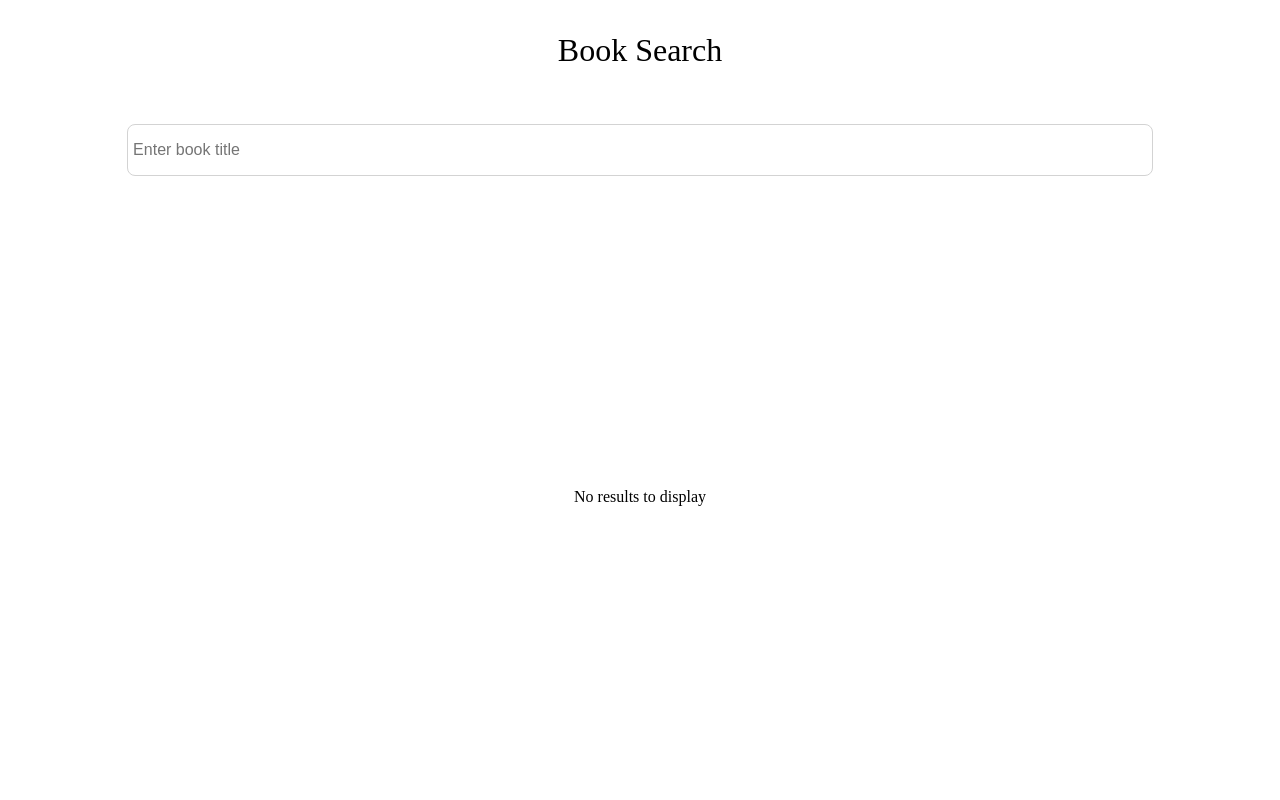
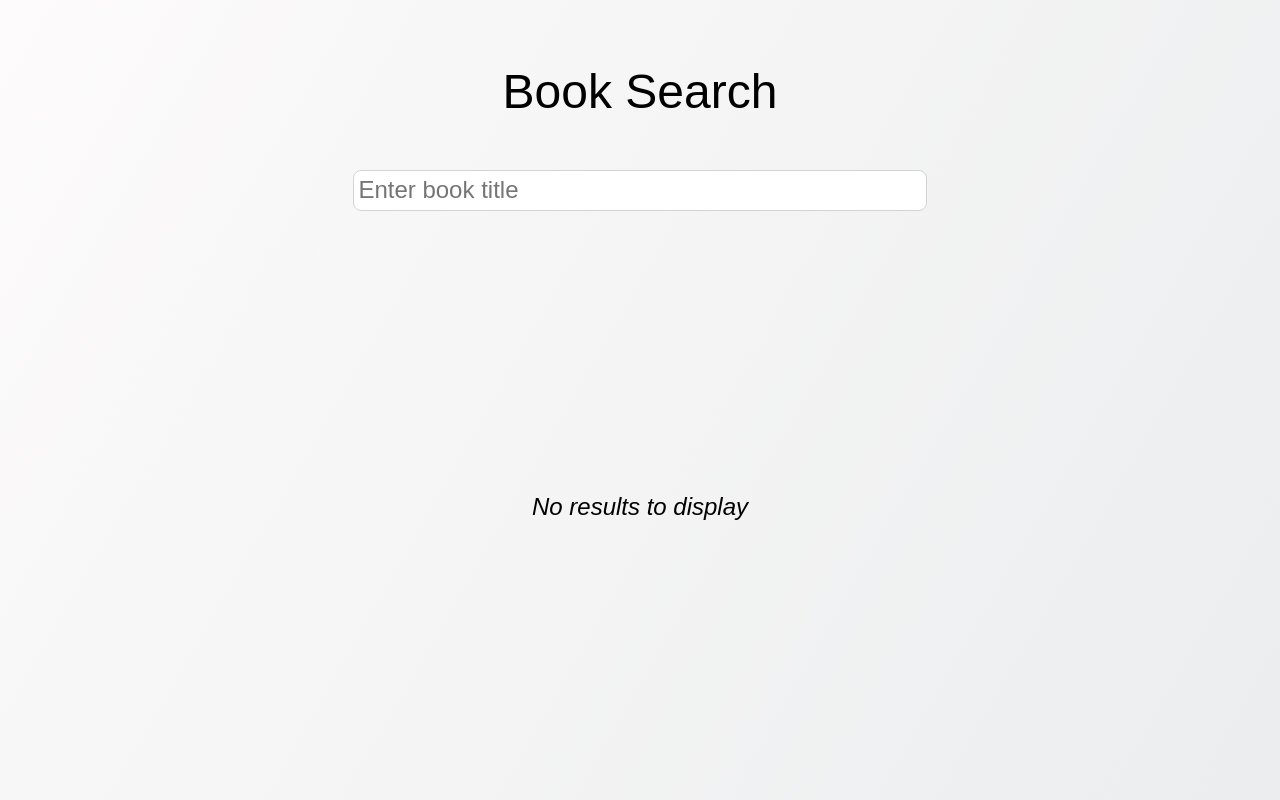
Before and after one commit to jaelee213/book-search, a React (Vite) app: page / in a window 1280 px wide. Built offline with nearby package versions, Linux system fonts and the light colour scheme.

Commit message:
Update rendered result to include author of the book

```diff
--- a/client/actions/actions.js
+++ b/client/actions/actions.js
@@ -36,7 +36,9 @@ export const getBooks = (title, prevSubs) => dispatch => {
       // first param is callback that listens to values emitted from observer.next
       (docs) => {
         // filter result by books that have title, isbn #, first publish year
-        const searchResults = docs.filter(book => book.title && book.isbn && book.first_publish_year);
+        const searchResults = docs.filter(book => {
+          return book.title && book.isbn && book.first_publish_year && book.author_name;
+        });
         dispatch(fetchSuccess(searchResults));
       },
       // second param is callback that listens to values emitted from observer.error
--- a/client/components/BookItem.jsx
+++ b/client/components/BookItem.jsx
@@ -9,11 +9,12 @@
 
 import React, { Fragment } from 'react';
 
-const BookItem = ({ index, title, isbn, publishedYear }) => {
+const BookItem = ({ index, title, isbn, publishedYear, author }) => {
 	// utilize Fragment to avoid wrapping in unnecessary div
 	return(
 		<Fragment>
 			<p className="book-title">{index + 1}. {title}</p>
+			<p className="book-info"><b><i>{author}</i></b></p>
 			<p className="book-info">Published: {publishedYear}</p>
 			<p className="book-info">ISBN: {isbn}</p>
 		</Fragment>
--- a/client/components/BookList.jsx
+++ b/client/components/BookList.jsx
@@ -45,6 +45,7 @@ const BookList = ({ isFetching, searchResults }) => {
             title={currentBook.title}
             isbn={currentBook.isbn[0]}
             publishedYear={currentBook.first_publish_year}
+            author={currentBook.author_name}
             index={index}
             />
         </div>
--- a/client/styles.css
+++ b/client/styles.css
@@ -4,11 +4,14 @@ html, body {
 	overflow-y: hidden;
 	display: flex;
 	flex: 1;
+	font-family: sans-serif;
+	background-image: linear-gradient(120deg, #fdfbfb 0%, #ebedee 100%);
 }
 
 h1 {
-	margin-top: 2rem;
+	margin-top: 4rem;
 	font-weight: 200;
+	font-size: 3rem;
 }
 
 p {
@@ -17,10 +20,10 @@ p {
 
 input {
 	outline: none;
-	width: 90%;
-	height: 40%;
+	width: 50%;
+	height: 50%;
 	padding: 0.5rem 0.3rem;
-	font-size: 1rem;
+	font-size: 1.5rem;
 	border-radius: 0.5rem;
 	border-width: thin;
 	border: solid 1px lightgray;
@@ -66,7 +69,7 @@ input {
 }
 
 .book-title {
-	font-size: 1rem;
+	font-size: 1.2rem;
 	font-weight: bold;
 	text-align: center;
 	margin-bottom: 0.5rem;
@@ -83,3 +86,8 @@ input {
 	align-items: center;
 	justify-content: center;
 }
+
+.other-display > p {
+	font-size: 1.5rem;
+	font-style: italic;
+}
```
